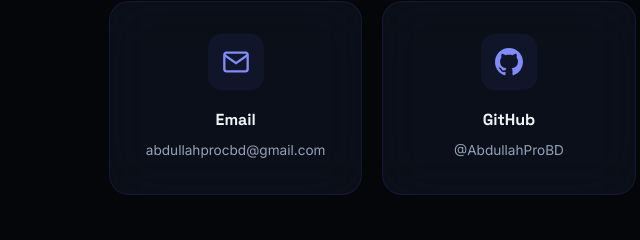
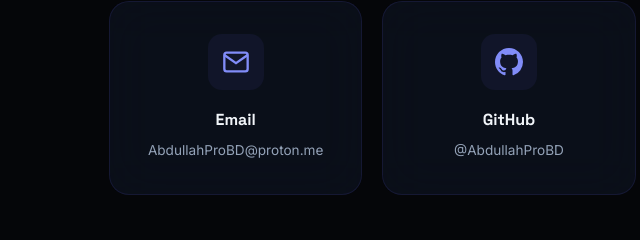
Before and after one commit to AbdullahProBD/AbdullahProBD.github.io, a plain HTML site: page index.html in a window 1280 px wide. Shown: the part 3472-3712 px from the top of the page, 131-771 px from the left. Drawn offline with Linux system fonts and the light colour scheme; no server answers.

Commit message:
Update index.html

```diff
--- a/index.html
+++ b/index.html
@@ -187,12 +187,12 @@
             <h2 class="section-heading animate-on-scroll">Let's Build Something<br>Together</h2>
             <p class="contact-subtitle animate-on-scroll">Open to collaborations, freelance projects, and interesting ideas.</p>
             <div class="contact-cards">
-                <a href="mailto:abdullahprocbd@gmail.com" class="contact-card glass-card animate-on-scroll">
+                <a href="mailto:abdullahprocbd@.com" class="contact-card glass-card animate-on-scroll">
                     <div class="contact-card-icon">
                         <svg width="28" height="28" viewBox="0 0 24 24" fill="none" stroke="currentColor" stroke-width="2"><path d="M4 4h16c1.1 0 2 .9 2 2v12c0 1.1-.9 2-2 2H4c-1.1 0-2-.9-2-2V6c0-1.1.9-2 2-2z"></path><polyline points="22,6 12,13 2,6"></polyline></svg>
                     </div>
                     <h3>Email</h3>
-                    <p>abdullahprocbd@gmail.com</p>
+                    <p>AbdullahProBD@proton.me</p>
                 </a>
                 <a href="" id="contact-github-link" target="_blank" class="contact-card glass-card animate-on-scroll">
                     <div class="contact-card-icon">
```
